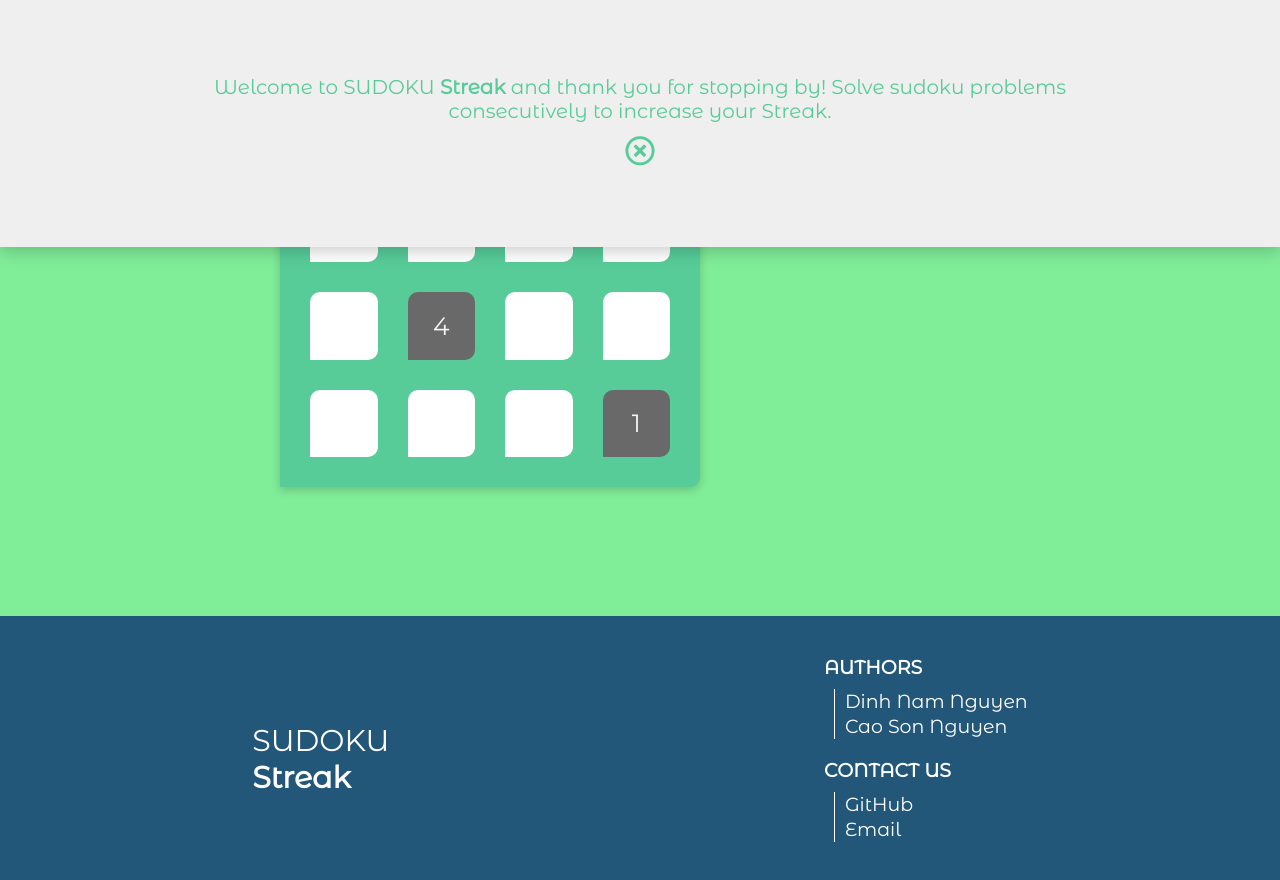
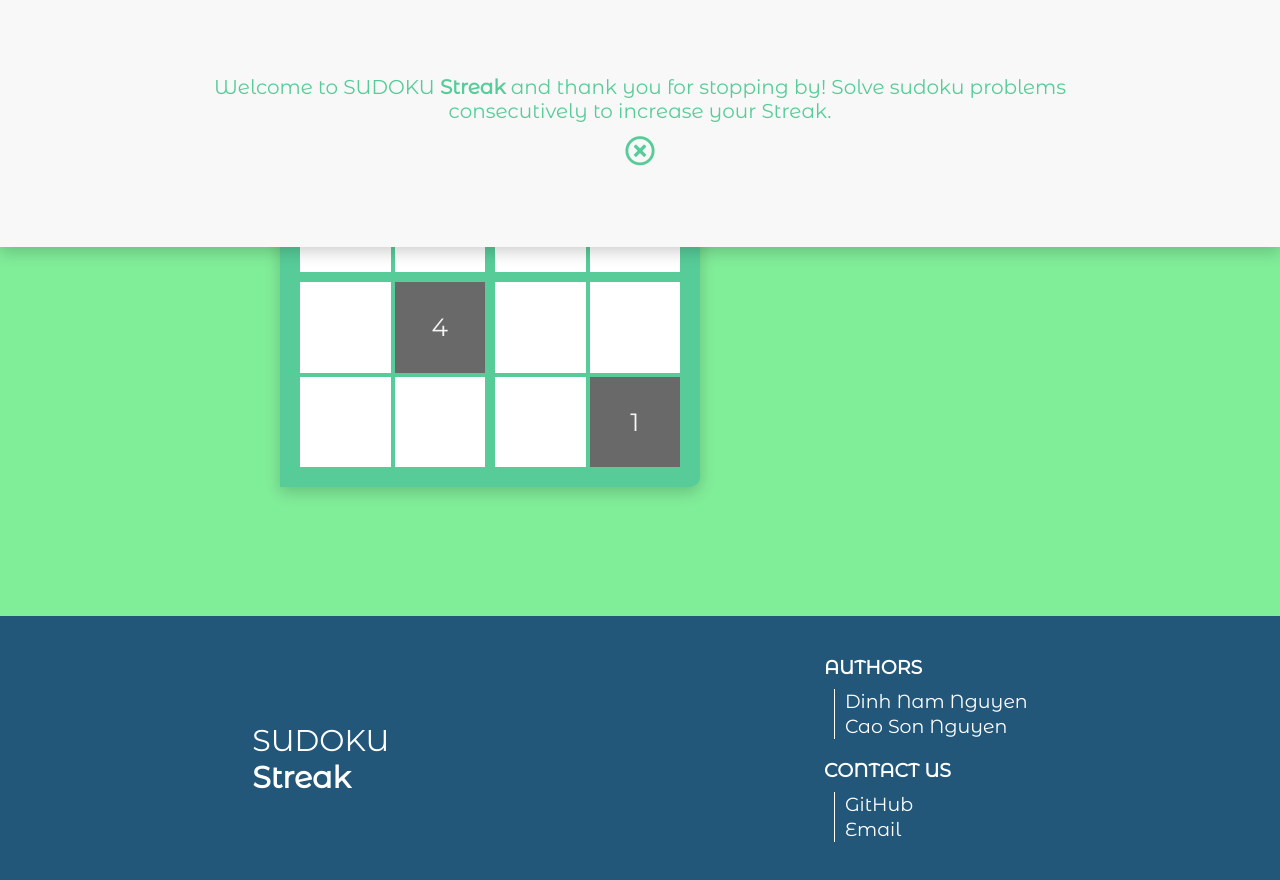
Before and after one commit to nguyend-nam/SUDOKU-Streak, a website: page index.html in a window 1280 px wide. Shown: the part 60-940 px from the top of the page. Drawn offline with Linux system fonts and the light colour scheme.

Commit message:
Update styles.css

```diff
--- a/styles.css
+++ b/styles.css
@@ -32,7 +32,7 @@ body{
 	position: fixed;
 	top: 57px;
 	z-index: 5;
-	background-color: #efefef;
+	background-color: #f8f8f8;
 	height: 250px;
 	padding: 10px 200px 10px 200px; margin: 0 auto;
 	font-size: 20px;
@@ -79,18 +79,30 @@ button{
 	display: flex; flex-wrap: wrap;
 	justify-content: space-around;
 	border-radius: 10px 10px 10px 0;
-	box-shadow: 0 3px 10px #00000030;
+	box-shadow: 0 5px 15px #00000030;
 }
 .playground *{
 	font-size: 25px;
 	box-sizing: border-box;
-	width: calc(25% - 30px);
-	margin: 15px;
+	width: calc(25% - 4px);
+	margin: 2px;
 	border: none; outline: none;
-	border-radius: 10px 10px 10px 0;
+	border-radius: 0px;
 	padding: 5px;
 	text-align: center;
 	color: #22577A;
+}
+#a2, #b2, #c2, #d2, #a4, #b4, #c4, #d4{
+	border-right: 3px solid #57CC99;
+}
+#a3, #b3, #c3, #d3, #a1, #b1, #c1, #d1{
+	border-left: 3px solid #57CC99;
+}
+#b1, #b2, #b3, #b4, #d1, #d2, #d3, #d4{
+	border-bottom: 3px solid #57CC99;
+}
+#c1, #c2, #c3, #c4, #a1, #a2, #a3, #a4{
+	border-top: 3px solid #57CC99;
 }
 input::-webkit-outer-spin-button,
 input::-webkit-inner-spin-button {
@@ -175,7 +187,7 @@ input::-webkit-inner-spin-button {
 	}
 	.playground{
 		width: 80%;
-		height: 350px;
+		height: 340px;
 	}
 	.info{
 		position: static;
```
